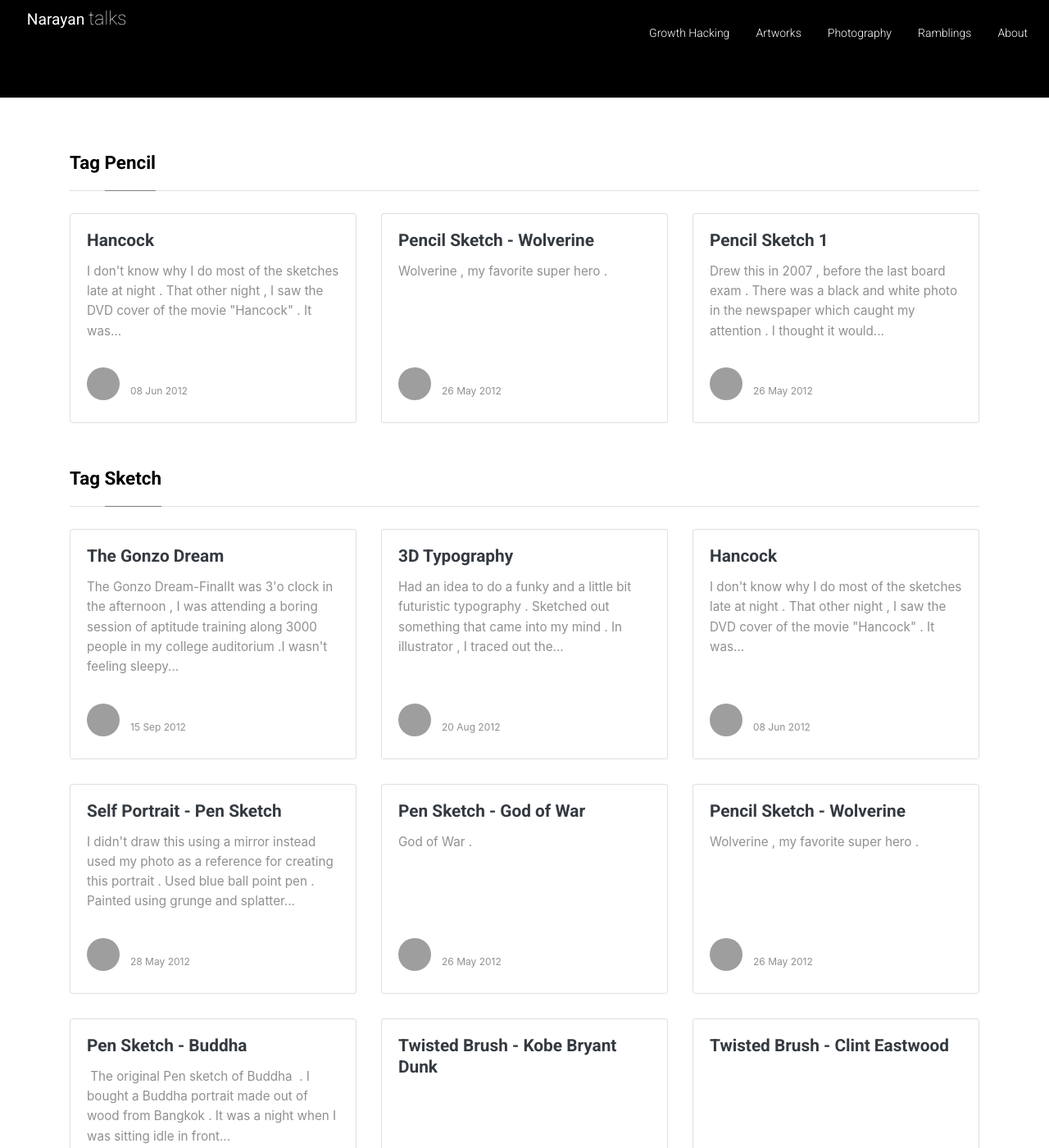
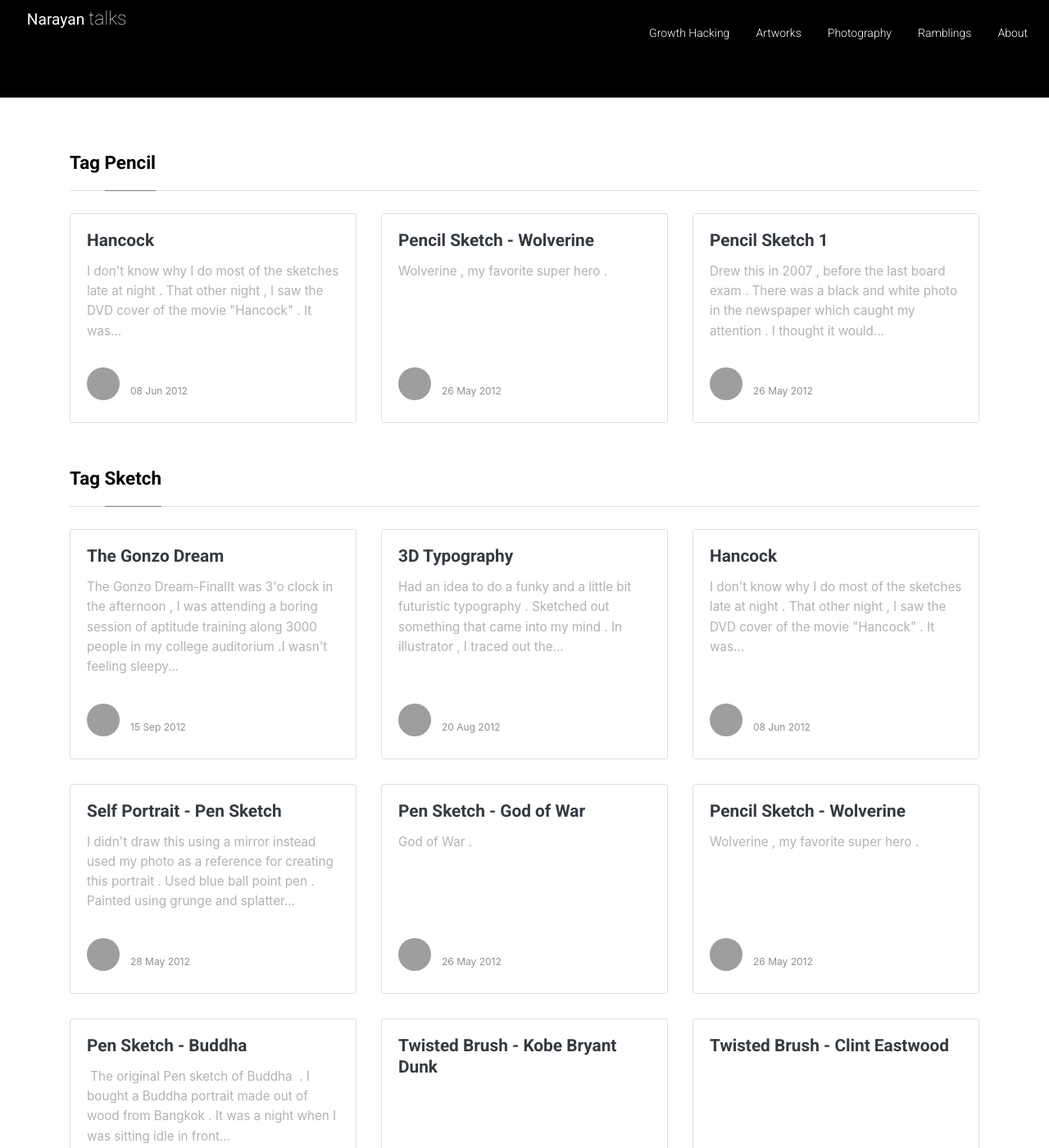
Before and after one commit to narayanan25/my-blog, a Jekyll site: the page built from _pages/tags.md, in a window 1280 px wide and 1400 px high. Shown: the whole window at 82% size. Built offline with Jekyll 4.4.1, drawn with Linux system fonts in a browser that asks for light colours; nearby versions of some CDN libraries; grey boxes are pictures that could not be loaded.

Commit message:
Update screen.css

```diff
--- a/assets/css/screen.css
+++ b/assets/css/screen.css
@@ -279,7 +279,7 @@ h3 {
      line-height: 1.25;
 }
  .listfeaturedtag h4.card-text,.listrecent h4.card-text {
-     color:rgba(0,0,0,.44);
+     color:#b2b2b2;
      font-size:0.95rem;
      line-height:1.6;
      font-weight:400;
```
